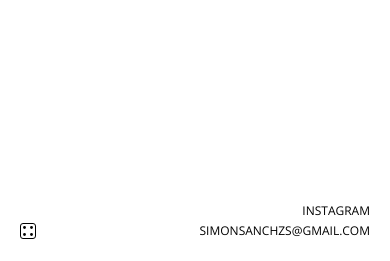
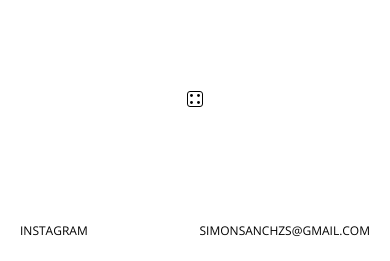
Before and after one commit to simonsanchzs/web, a plain HTML site: page index.html in a window 390 px wide. Shown: the part 583-844 px from the top of the page. Drawn offline with nearby package versions, Linux system fonts and the light colour scheme.

Commit message:
Deshace: dado abajo a la izquierda e INSTAGRAM sobre el email en móvil (no se quiere ese cambio)
Co-Authored-By: Claude Sonnet 5.5 <noreply@anthropic.com>
Claude-Session: https://claude.ai/code/session_01D942cwyoftFPsvYFoVu5on

```diff
--- a/estilo.css
+++ b/estilo.css
@@ -28,12 +28,7 @@ body.portada{overflow:hidden}
 
 /* Botón del dado (centro, abajo) y collage de todas las fotos */
 .e-indice{position:fixed;left:50%;bottom:12px;transform:translateX(-50%);width:48px;height:36px;display:flex;align-items:center;justify-content:center;background:none;border:0;padding:0;color:#000;cursor:pointer;z-index:11;-webkit-tap-highlight-color:transparent}
-/* Móvil: el dado va en la esquina inferior izquierda y INSTAGRAM queda encima del email (a la derecha) */
-@media only screen and (max-width:600px){
-.e-indice{left:4px;bottom:12px;transform:none}
-.e-insta{left:auto;right:20px;bottom:40px}
-.marco img{max-height:calc(100vh - 130px);max-height:calc(100dvh - 130px)}
-}
+@media only screen and (max-width:600px){.e-indice{bottom:52px}} /* Móvil: el dado sube por encima de INSTAGRAM y el email, centrado */
 /* Collage: el fondo fuera del marco de la foto sigue en blanco; solo el marco se cubre con negro al 65 %, como los pies de foto */
 .indice{position:fixed;inset:0;z-index:10;background:transparent}
 .panel{position:absolute;background:rgba(0,0,0,.65);display:flex;align-items:center;justify-content:center;overflow:hidden}
--- a/sitio.js
+++ b/sitio.js
@@ -87,6 +87,19 @@
     if (e.key === "ArrowLeft") ant();
   });
 
+  // Móvil: el dado se coloca a medio camino entre el borde inferior de la foto y la línea de INSTAGRAM / email
+  function colocarDado(){
+    var b = $("btnIndice");
+    if (window.innerWidth > 600) { b.style.bottom = ""; return; }
+    var r = marco.getBoundingClientRect(), H = window.innerHeight, arriba = r.bottom, abajo = H - 40;
+    var centro = Math.max((arriba + abajo) / 2, arriba + 22);
+    b.style.bottom = Math.max(4, Math.round(H - centro - 18)) + "px";
+  }
+  img.addEventListener("load", colocarDado);
+  window.addEventListener("resize", colocarDado);
+  window.addEventListener("orientationchange", function(){ setTimeout(colocarDado, 250); });
+  colocarDado();
+
   // Collage con todas las fotos (botón del dado), de 20 en 20. Tocar una foto va directamente a ella; tocar fuera vuelve a la foto actual.
   var PAG = 20, pagina = 0;
   indice = $("indice"); var rejilla = $("rejilla"), panel = $("panel");
```
